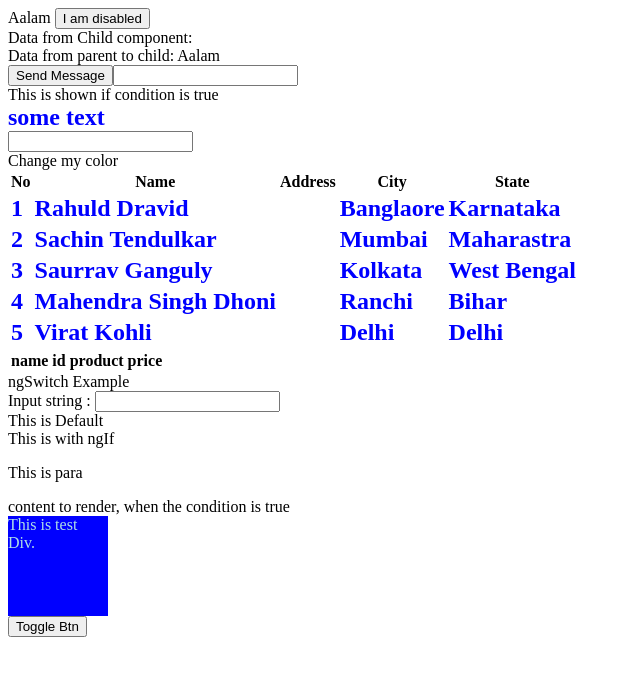
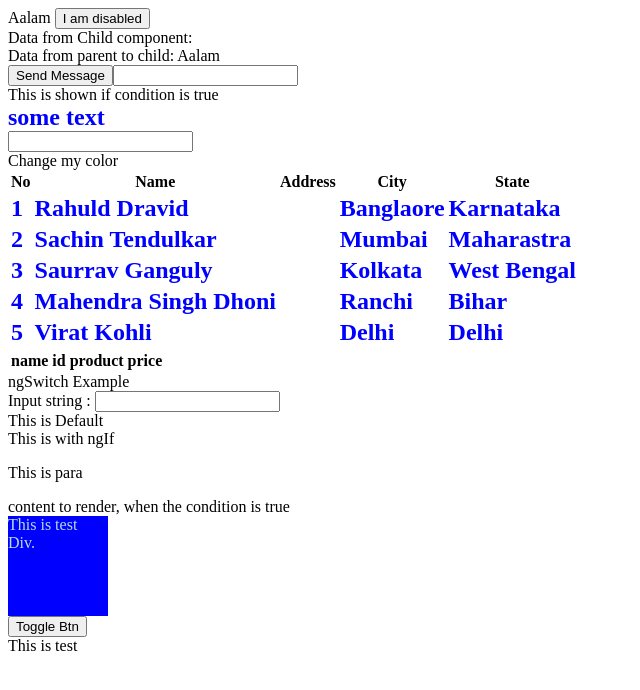
Before and after one commit to Mohdaalam1522/angular-ux, an Angular app: page / in a window 1280 px wide. Shown: the top 690 px of the page, without its empty margins (0-640 px from the left). Built offline with nearby package versions, Linux system fonts and the light colour scheme.

Commit message:
my 2nd test commit

```diff
--- a/src/app/my-child/my-child.component.html
+++ b/src/app/my-child/my-child.component.html
@@ -118,3 +118,4 @@
 <!-- </button> -->
 <!-- </div> -->
 <!-- </ng-template> -->
+<div>This is test</div>
```
